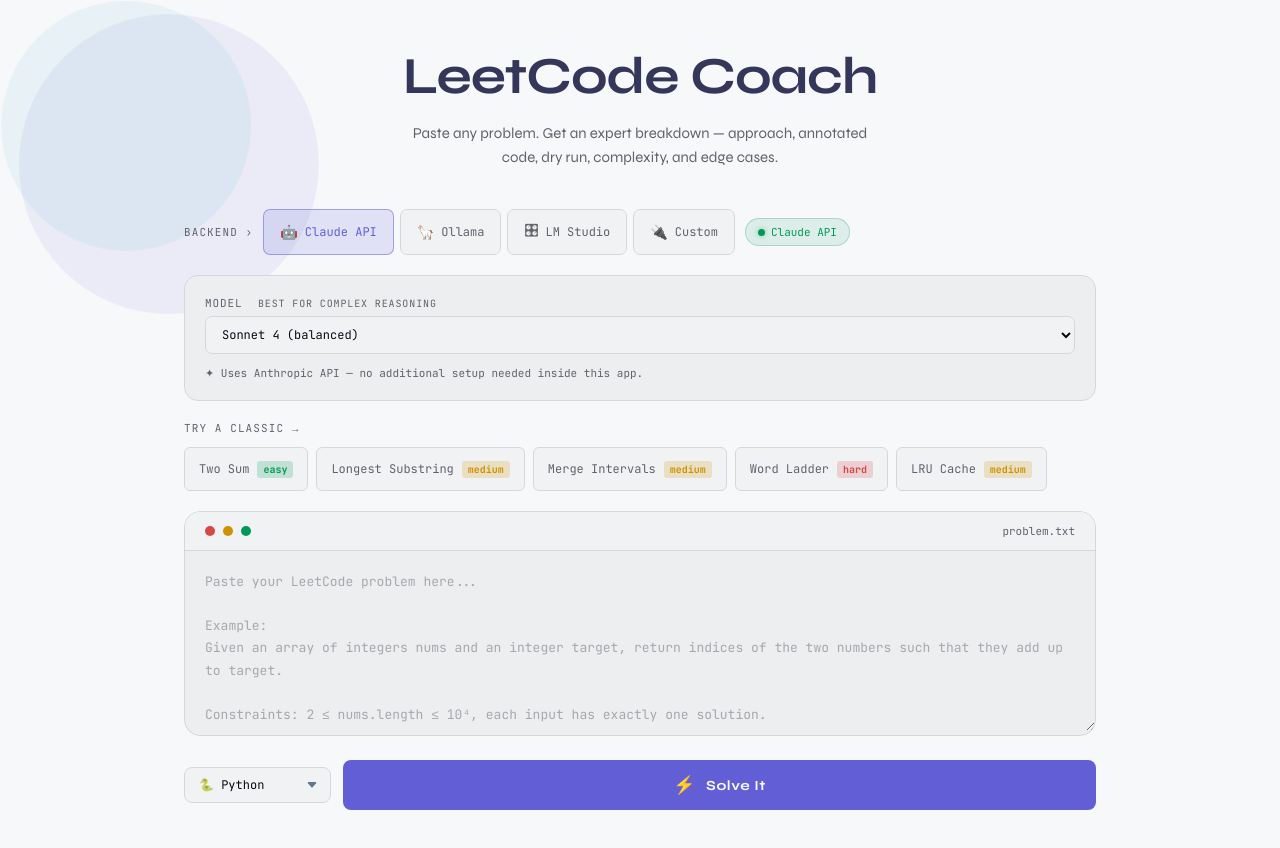
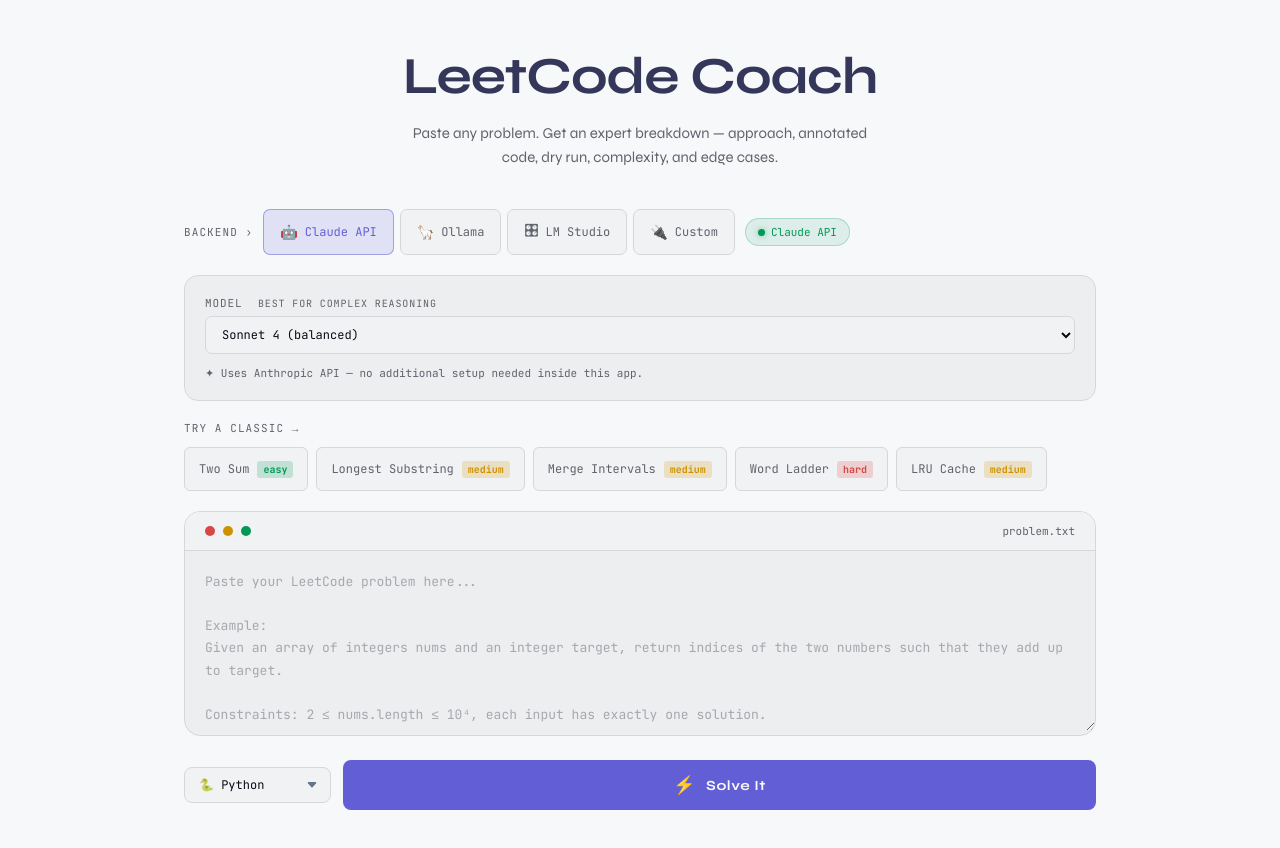
Before and after one commit to iamaamir/leetcode-coach, a plain HTML site: page index.html in a window 1280 px wide. Drawn offline with Linux system fonts and the light colour scheme.

Commit message:
refactor: remove glow-orb

```diff
--- a/index.html
+++ b/index.html
@@ -52,41 +52,6 @@
         min-height: 100vh;
       }
 
-      .glow-orb {
-        position: fixed;
-        border-radius: 50%;
-        pointer-events: none;
-        z-index: 0;
-      }
-      .glow-orb.one {
-        width: 300px;
-        height: 300px;
-        background: oklch(from var(--accent) l c h / 0.08);
-      }
-      .glow-orb.two {
-        width: 250px;
-        height: 250px;
-        background: oklch(from var(--accent2) l c h / 0.06);
-      }
-
-      @media (prefers-reduced-motion: no-preference) {
-        .glow-orb {
-          animation: drift 12s ease-in-out infinite;
-        }
-        .glow-orb.two {
-          animation-delay: -6s;
-        }
-        @keyframes drift {
-          0%,
-          100% {
-            transform: translate(0, 0);
-          }
-          50% {
-            transform: translate(20px, 15px);
-          }
-        }
-      }
-
       .container {
         position: relative;
         z-index: 1;
@@ -884,16 +849,6 @@
         border-radius: 100px;
       }
 
-      .glow-orb {
-        display: none;
-      }
-
-      @media (prefers-reduced-motion: no-preference) {
-        .glow-orb {
-          display: block;
-        }
-      }
-
       /* Responsive */
       @media (max-width: 600px) {
         .controls {
@@ -920,9 +875,6 @@
     </style>
   </head>
   <body>
-    <div class="glow-orb one"></div>
-    <div class="glow-orb two"></div>
-
 <div class="container">
   <header>
     <h1>LeetCode Coach</h1>
```
